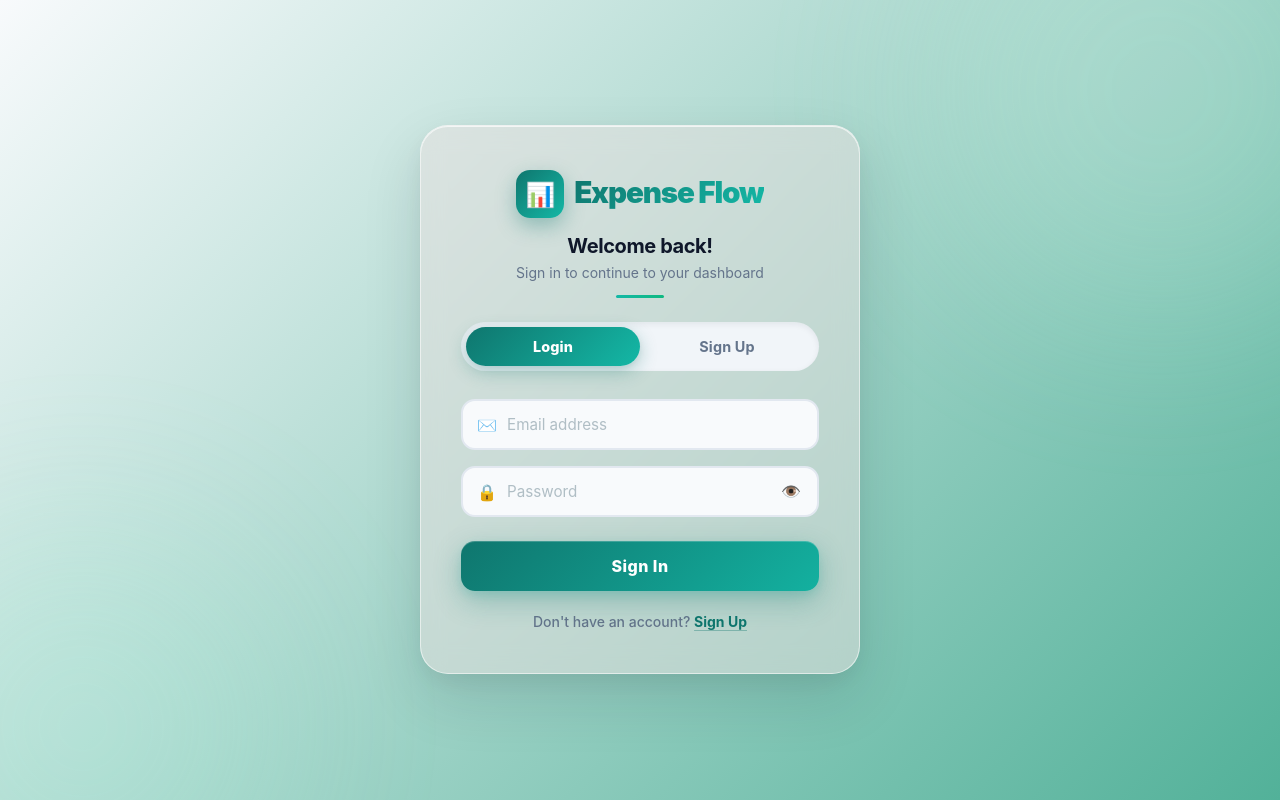
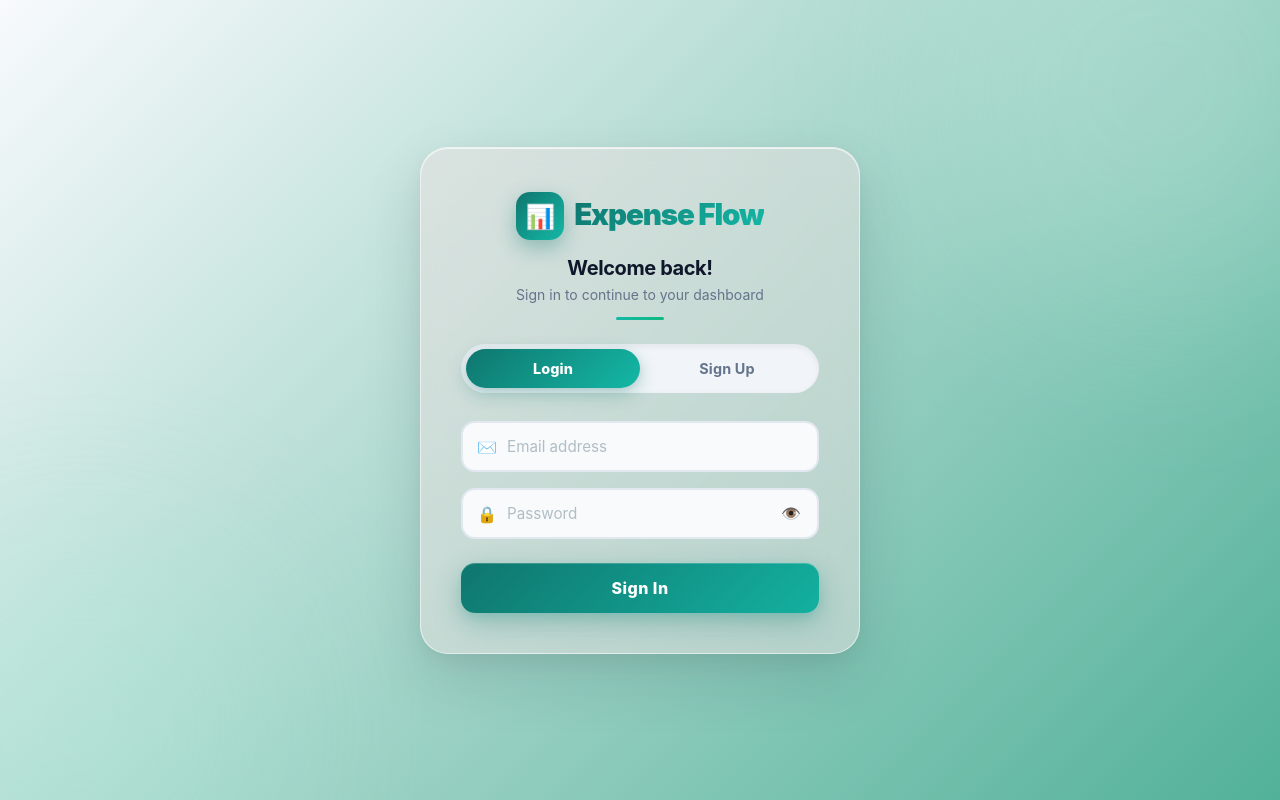
Before and after one commit to Sct-Iron/Expense-Tracker, a React (Create React App) app: page /auth in a window 1280 px wide. Built offline with nearby package versions, Linux system fonts and the light colour scheme; no server answers.

Commit message:
feat: implement Firebase-based user authentication component with login and signup functionalities.

```diff
--- a/src/components/Auth.js
+++ b/src/components/Auth.js
@@ -189,14 +189,6 @@ export default function ExpenseTrackerAuth({ onAuthSuccess }) {
               : (isLogin ? 'Sign In' : 'Create Account')}
           </button>
         </form>
-
-        <p>
-          {isLogin ? "Don't have an account? " : 'Already have an account? '}
-          <button className="switch-btn" type="button" onClick={toggleMode}>
-            {isLogin ? 'Sign Up' : 'Login'}
-          </button>
-        </p>
-
       </div>
     </div>
   );
```
